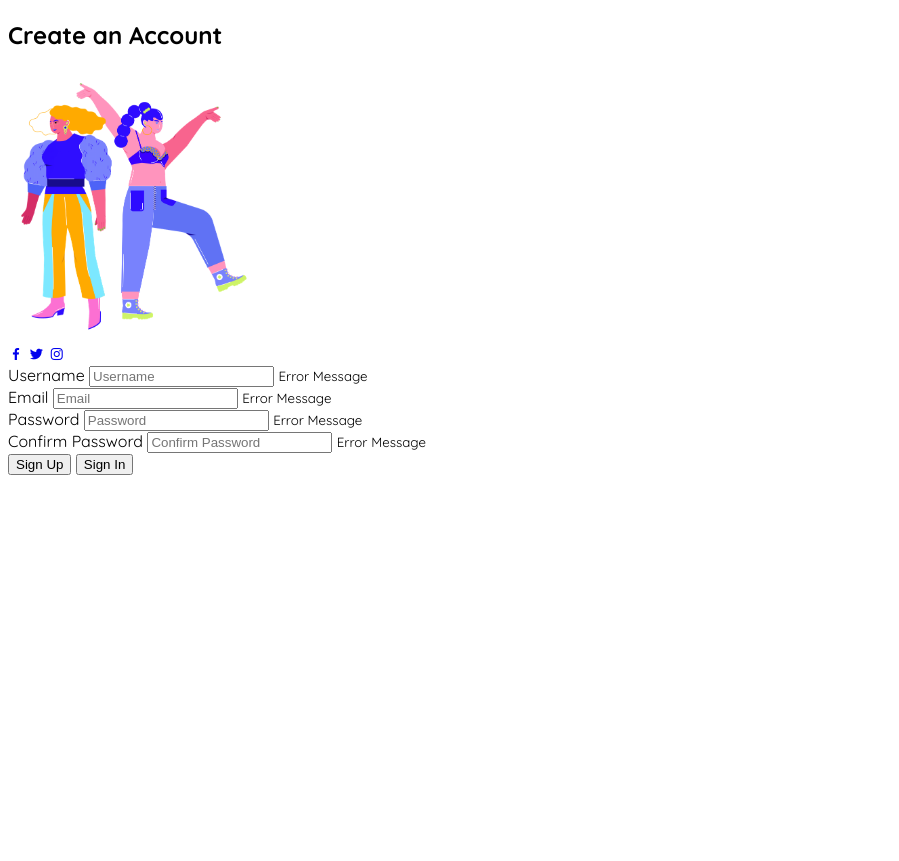
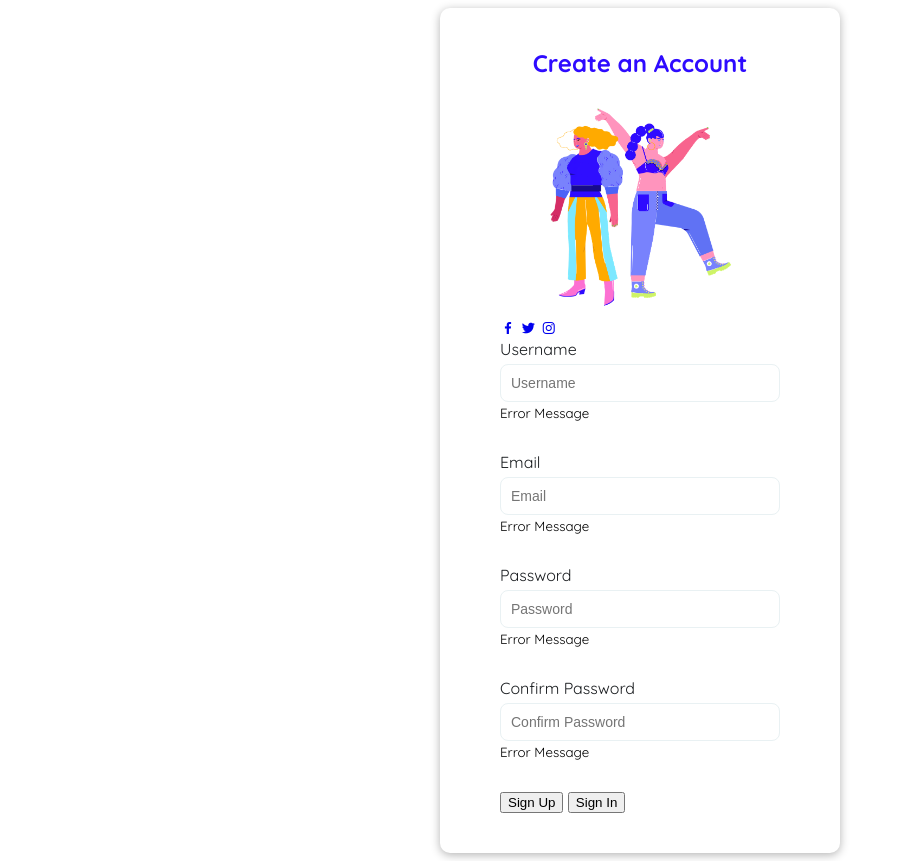
Before and after one commit to za-h-ra/form-validator, a plain HTML site: page index.html in a window 1280 px wide. Shown: the whole page, without its empty margins (0-899 px from the left). Before the commit the page ends 800 px from the top, so only its background shows below. Drawn offline with nearby package versions, Linux system fonts and the light colour scheme.

Commit message:
add form styling

```diff
--- a/css/style.css
+++ b/css/style.css
@@ -6,7 +6,11 @@
     --primary-color: #2E0BFF;
     --secondary-color: #1A1D20;
     --dark-mode-primary-color: #F8648E;
-    --dark-mode-secondary-color: #fff;
+    --dark-mode-text-color: #fff;
+    --background-color: #fff;
+    --border-color: #E9F1F3;
+    --border-success: #2ecc71;
+    --border-error: #e74c3c;
 
 }
 
@@ -21,10 +25,69 @@ html {
 }
 
 body {
+    background-color: var(--background-color);
     font-family: 'Quicksand', sans-serif;
+    display: flex;
+    align-items: center;
+    justify-content: center;
+    min-height: 100vh;
 }
 
+.primary-heading {
+    text-align: center;
+    margin: 0 0 20px;
+    color: var(--primary-color);
+}
+
+.form-img {
+    text-align: center;
+}
 
 img {
-    width: 250px;
+    width: 200px;
 }
+
+.form-container {
+    background-color: var(--background-color);
+    border-radius: 10px;
+    box-shadow: 0 2px 10px rgba(0, 0, 0, 0.3);
+    width: 400px;
+}
+
+.form {
+    padding: 40px 60px;
+}
+
+.form-control {
+    margin-bottom: 10px;
+    padding-bottom: 20px;
+    position: relative;
+}
+
+.form-control label {
+    color: var(--secondary-color);
+    display: block;
+    margin-bottom: 5px;
+}
+
+.form-control input {
+    border: 1px solid var(--border-color);
+    border-radius: 8px;
+    display: block;
+    width: 100%;
+    padding: 10px;
+    font-size: 14px;
+}
+
+.form-control input:focus {
+    outline: 0;
+    border-color: var(--primary-color);
+}
+
+.form-control.success input {
+    border-color: var(--border-success);
+}
+
+.form-control.error input {
+    border-radius: var(--border-error);
+}
--- a/index.html
+++ b/index.html
@@ -13,7 +13,7 @@
 <body>
     <div class="form-container">
         <form id="form" class="form">
-            <h2>Create an Account</h2>
+            <h2 class="primary-heading">Create an Account</h2>
 
             <div class="form-img">
                 <img src="assets/power.png">
```
